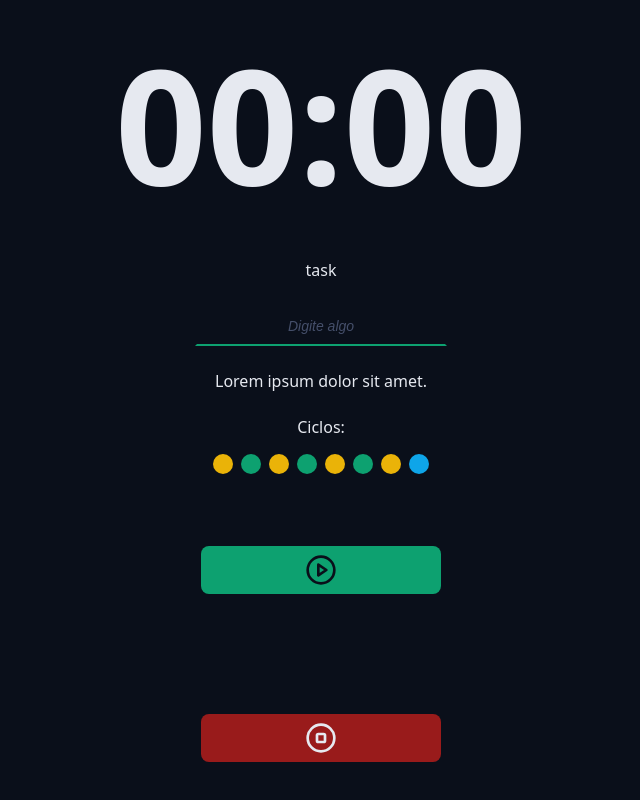
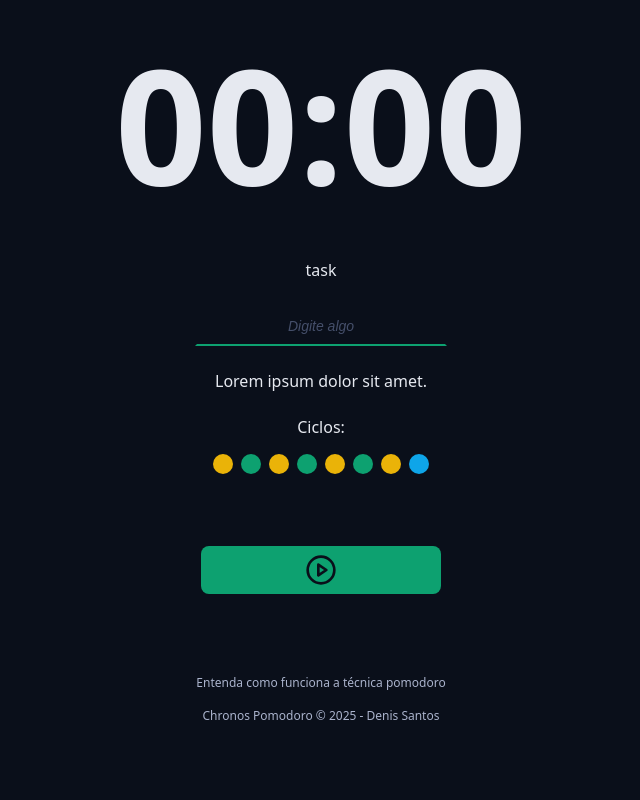
Before and after one commit to DenisSantos35/chronos-pomodoro, a React (Vite) app: page / in a window 1280 px wide. Shown: the part 282-1082 px from the top of the page, without its empty margins (319-959 px from the left). After the commit the page ends 1038 px from the top, so only its background shows below. Built offline with nearby package versions, Linux system fonts and the light colour scheme.

Commit message:
Criando componente de footer (rodapé)

```diff
--- a/src/App.tsx
+++ b/src/App.tsx
@@ -8,7 +8,8 @@ import { CountDown } from './components/CountDown';
 import { DefaultInput } from './components/DefaultInput';
 import { Cycles } from './components/Cycles';
 import { DefaultButton } from './components/DefaultButton';
-import { PlayCircleIcon, StopCircleIcon } from 'lucide-react';
+import { PlayCircleIcon } from 'lucide-react';
+import { Footer } from './components/Footer';
 
 export function App() {
   return (
@@ -43,9 +44,11 @@ export function App() {
           </div>
           <div className='formRow'>
             <DefaultButton icon={<PlayCircleIcon />} color='green' />
-            <DefaultButton icon={<StopCircleIcon />} color='red' />
           </div>
         </form>
+      </Container>
+      <Container>
+        <Footer />
       </Container>
     </>
   );
--- /dev/null
+++ b/src/components/Footer/index.tsx
@@ -0,0 +1,12 @@
+import styles from './styles.module.css';
+
+export function Footer() {
+  return (
+    <footer className={styles.footer}>
+      <a href=''>Entenda como funciona a técnica pomodoro</a>
+      <a href=''>
+        Chronos Pomodoro &copy; {new Date().getFullYear()} - Denis Santos{' '}
+      </a>
+    </footer>
+  );
+}
--- /dev/null
+++ b/src/components/Footer/styles.module.css
@@ -0,0 +1,17 @@
+.footer {
+  display: flex;
+  flex-direction: column;
+  align-items: center;
+  justify-content: center;
+  font-size: 1.2rem;
+  gap: 1.6rem;
+}
+
+.footer a {
+  color: var(--text-muted);
+  text-decoration: none;
+}
+
+.footer a:hover {
+  text-decoration: underline;
+}
```
